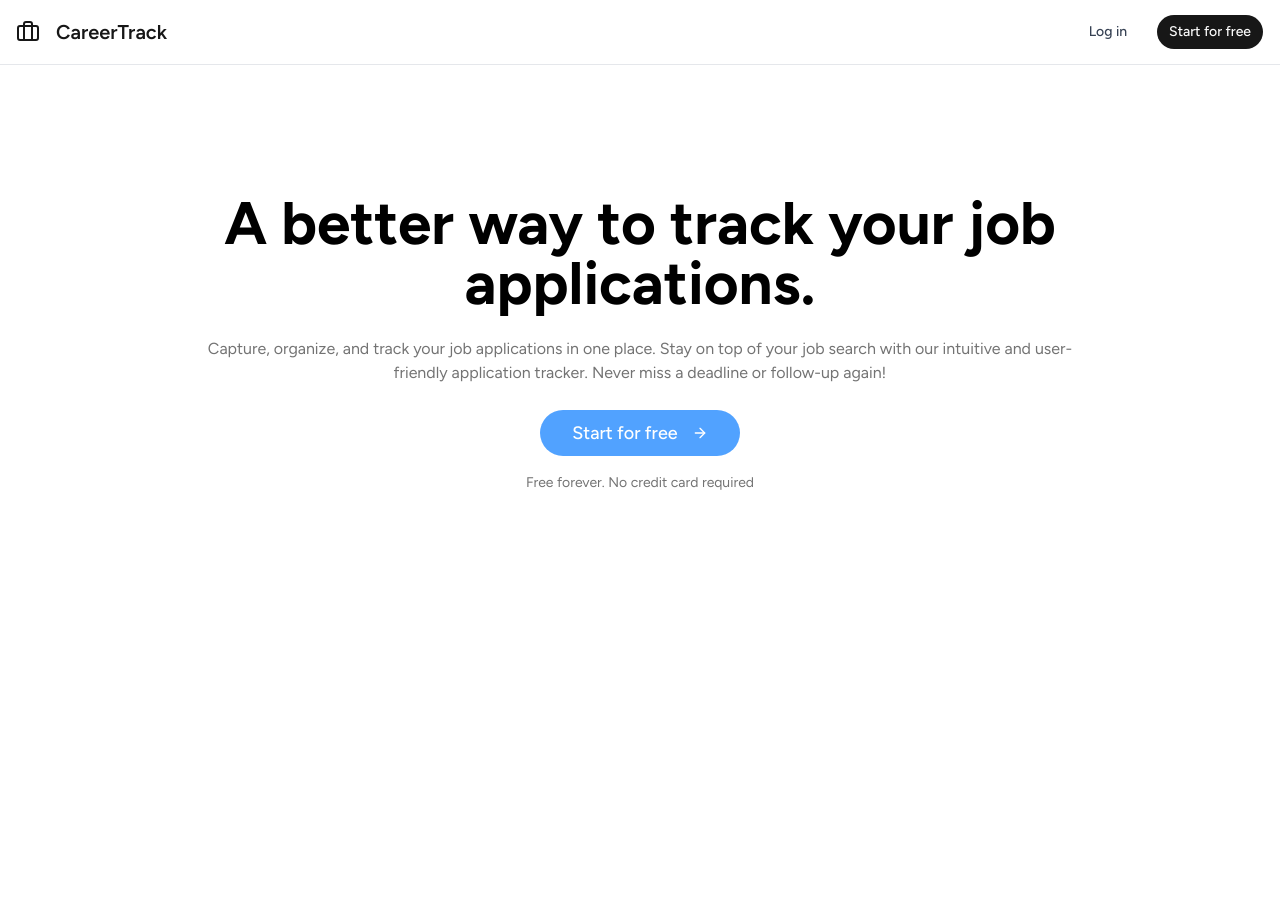
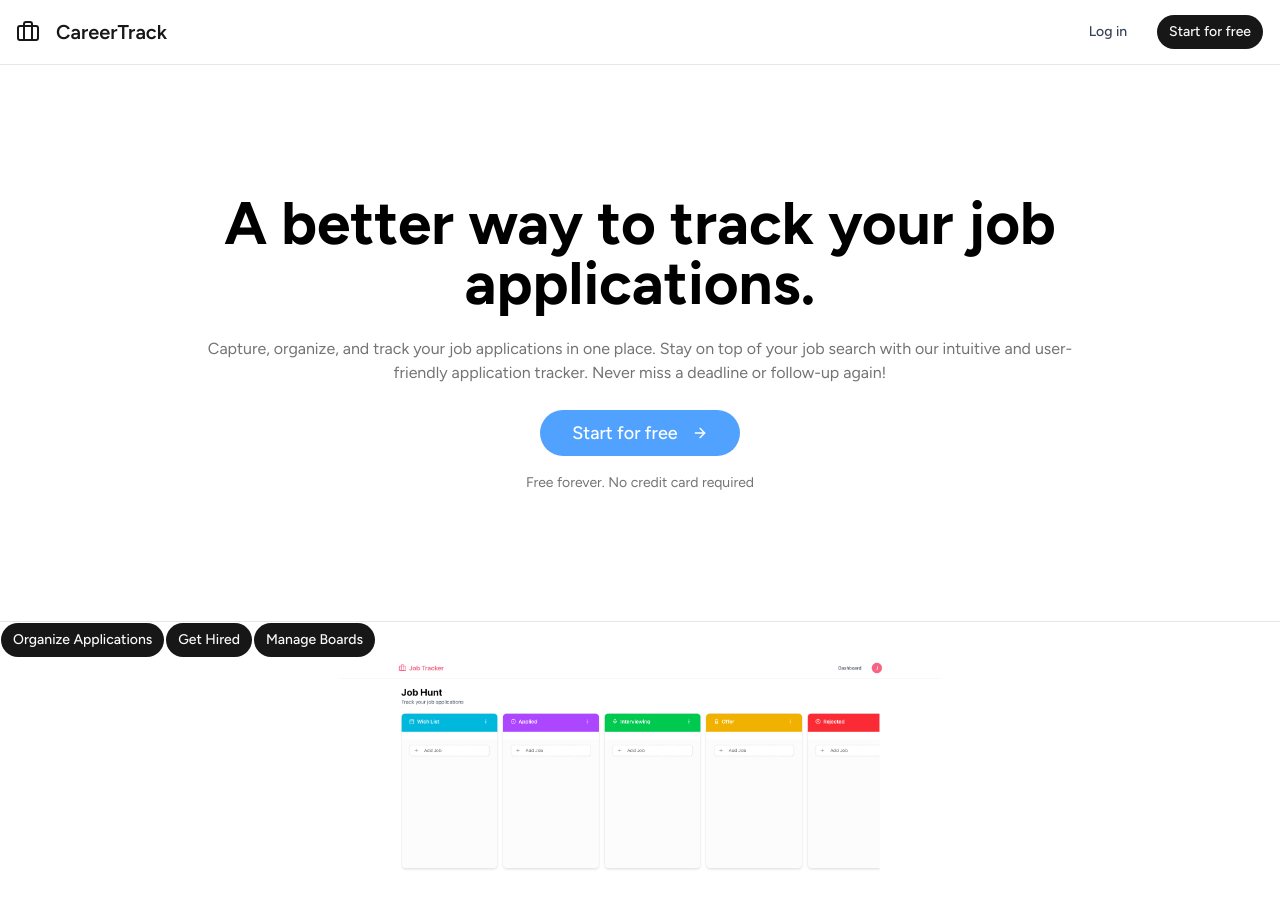
Before and after one commit to CodeBenderX/job_application_tracker, a Next.js app in the folder career-track/: page / in a window 1280 px wide. Shown: the top 908 px of the page. Before the commit the page ends 865 px from the top, so only its background shows below. Built offline with nearby package versions, Linux system fonts and the light colour scheme.

Commit message:
feat: add hero images section with buttons for application management

```diff
--- a/career-track/app/page.tsx
+++ b/career-track/app/page.tsx
@@ -1,6 +1,7 @@
 import {Button} from "@/components/ui/button";
 import {ArrowRight} from "lucide-react";
 import Link from "next/link";
+import Image from "next/image";
 
 export default function Home() {
   return (
@@ -26,6 +27,23 @@ export default function Home() {
             </div>
           </div>
         </section>
+
+        {/*Hero Images Section*/}
+        <section className="border-t bg-whitepy-16">
+          <div>
+            <div>
+              {/* Tabs */}
+              <div>
+                <Button>Organize Applications</Button>
+                <Button>Get Hired</Button>
+                <Button>Manage Boards</Button>
+              </div>
+              <div>
+                <Image src="/hero-images/hero1.png" alt="Organize Applications" width={600} height={400} className="mx-auto"/>
+              </div>
+            </div>
+          </div>
+        </section>
       </main>
     </div>
   );
--- a/career-track/app/sign-in/page.tsx
+++ b/career-track/app/sign-in/page.tsx
@@ -8,7 +8,7 @@ export default function SignIn () {
               Welcome back! Sign in to continue tracking your job applications.
             </h1>
             <p className="text-muted-foreground">
-              Don't have an account? <a href="/sign-up" className="text-primary underline">Sign up here</a>
+              Don&apos;t have an account? <a href="/sign-up" className="text-primary underline">Sign up here</a>
             </p>
           </div>
         </section>
```
